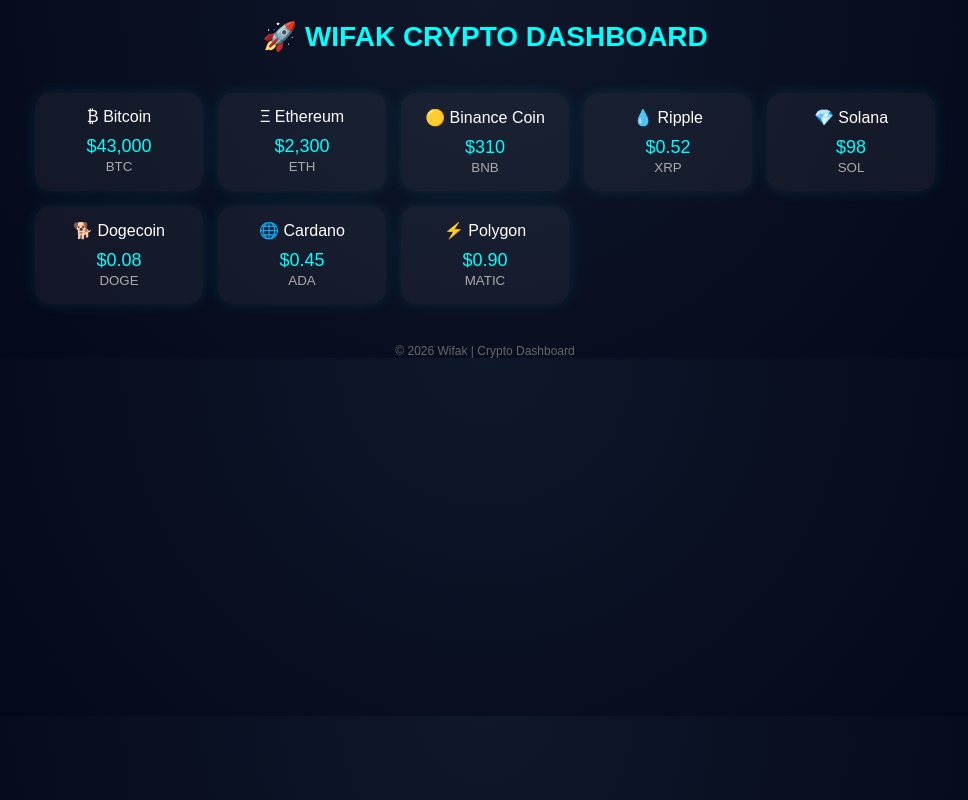
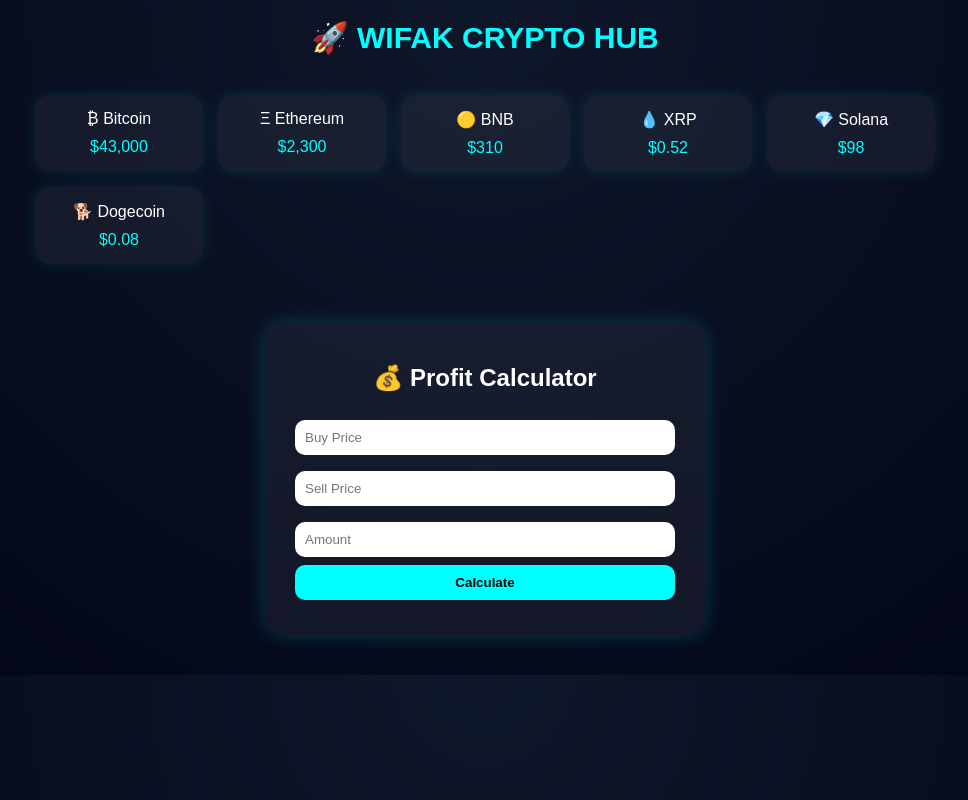
Before and after one commit to dchairaagadir2020-netizen/web3-calculator, a plain HTML site: page index.html in a window 1280 px wide. Shown: the whole page, without its empty margins (155-1123 px from the left). Drawn offline with Linux system fonts and the light colour scheme.

Commit message:
Update index.html

```diff
--- a/index.html
+++ b/index.html
@@ -3,7 +3,7 @@
 <head>
 <meta charset="UTF-8">
 <meta name="viewport" content="width=device-width, initial-scale=1.0">
-<title>Wifak - Crypto Dashboard</title>
+<title>Wifak - Crypto Hub</title>
 
 <style>
 body{
@@ -16,7 +16,7 @@ text-align:center;
 
 header{
 padding:20px;
-font-size:28px;
+font-size:30px;
 font-weight:bold;
 color:#00ffff;
 }
@@ -34,58 +34,105 @@ margin:auto;
 background:rgba(255,255,255,0.05);
 padding:15px;
 border-radius:15px;
+transition:0.3s;
 box-shadow:0 0 15px rgba(0,255,255,0.1);
-transition:0.3s;
 }
 
 .card:hover{
 transform:scale(1.05);
-box-shadow:0 0 25px rgba(0,255,255,0.3);
 }
 
 .price{
-font-size:18px;
+color:#00ffff;
 margin-top:10px;
-color:#00ffff;
 }
 
-small{
-color:#aaa;
+.calc{
+max-width:400px;
+margin:40px auto;
+padding:20px;
+background:rgba(255,255,255,0.05);
+border-radius:20px;
+box-shadow:0 0 20px rgba(0,255,255,0.2);
 }
 
-footer{
-margin-top:20px;
-font-size:12px;
-color:#666;
+input{
+width:90%;
+padding:10px;
+margin:8px 0;
+border-radius:10px;
+border:none;
+outline:none;
+}
+
+button{
+width:95%;
+padding:10px;
+background:#00ffff;
+border:none;
+border-radius:10px;
+cursor:pointer;
+font-weight:bold;
+}
+
+.result{
+margin-top:15px;
+color:#00ffff;
+font-size:18px;
 }
 </style>
 </head>
 
 <body>
 
-<header>🚀 WIFAK CRYPTO DASHBOARD</header>
+<header>🚀 WIFAK CRYPTO HUB</header>
 
+<!-- CRYPTO SECTION -->
 <div class="container">
 
-<div class="card">₿ Bitcoin<div class="price">$43,000</div><small>BTC</small></div>
-
-<div class="card">Ξ Ethereum<div class="price">$2,300</div><small>ETH</small></div>
-
-<div class="card">🟡 Binance Coin<div class="price">$310</div><small>BNB</small></div>
-
-<div class="card">💧 Ripple<div class="price">$0.52</div><small>XRP</small></div>
-
-<div class="card">💎 Solana<div class="price">$98</div><small>SOL</small></div>
-
-<div class="card">🐕 Dogecoin<div class="price">$0.08</div><small>DOGE</small></div>
-
-<div class="card">🌐 Cardano<div class="price">$0.45</div><small>ADA</small></div>
-
-<div class="card">⚡ Polygon<div class="price">$0.90</div><small>MATIC</small></div>
+<div class="card">₿ Bitcoin<div class="price">$43,000</div></div>
+<div class="card">Ξ Ethereum<div class="price">$2,300</div></div>
+<div class="card">🟡 BNB<div class="price">$310</div></div>
+<div class="card">💧 XRP<div class="price">$0.52</div></div>
+<div class="card">💎 Solana<div class="price">$98</div></div>
+<div class="card">🐕 Dogecoin<div class="price">$0.08</div></div>
 
 </div>
 
-<footer>© 2026 Wifak | Crypto Dashboard</footer>
+<!-- CALCULATOR -->
+<div class="calc">
+
+<h2>💰 Profit Calculator</h2>
+
+<input id="buy" placeholder="Buy Price">
+<input id="sell" placeholder="Sell Price">
+<input id="amount" placeholder="Amount">
+
+<button onclick="calc()">Calculate</button>
+
+<div class="result" id="result"></div>
+
+</div>
+
+<script>
+function calc(){
+let buy = parseFloat(document.getElementById("buy").value);
+let sell = parseFloat(document.getElementById("sell").value);
+let amount = parseFloat(document.getElementById("amount").value);
+
+if(!buy || !sell || !amount){
+document.getElementById("result").innerHTML = "⚠️ Fill all fields";
+return;
+}
+
+let profit = (sell - buy) * amount;
+let roi = ((sell - buy) / buy) * 100;
+
+document.getElementById("result").innerHTML =
+"💰 Profit: $" + profit.toFixed(2) +
+"<br>📊 ROI: " + roi.toFixed(2) + "%";
+}
+</script>
 
 </body>
 </html>
```
